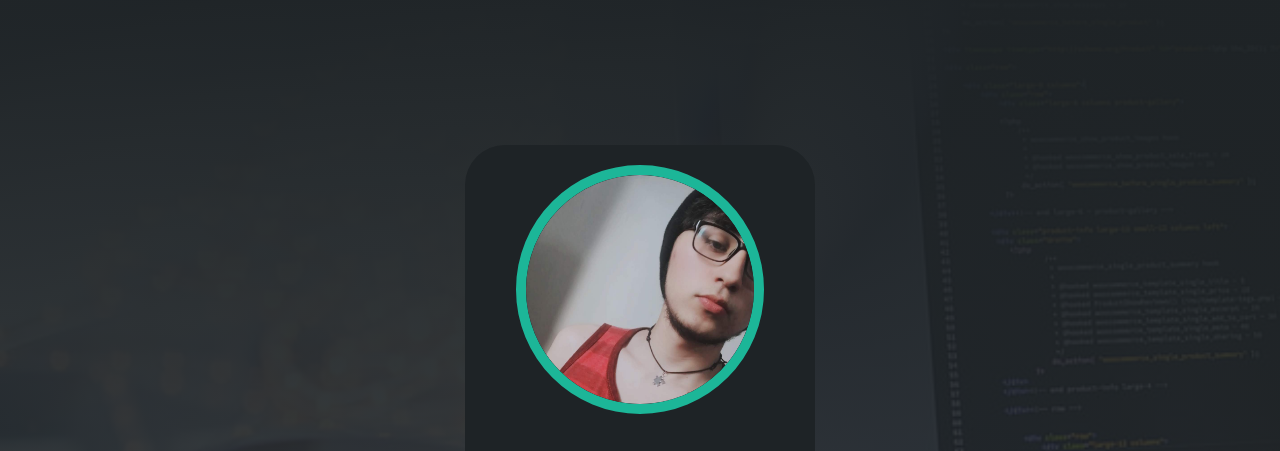
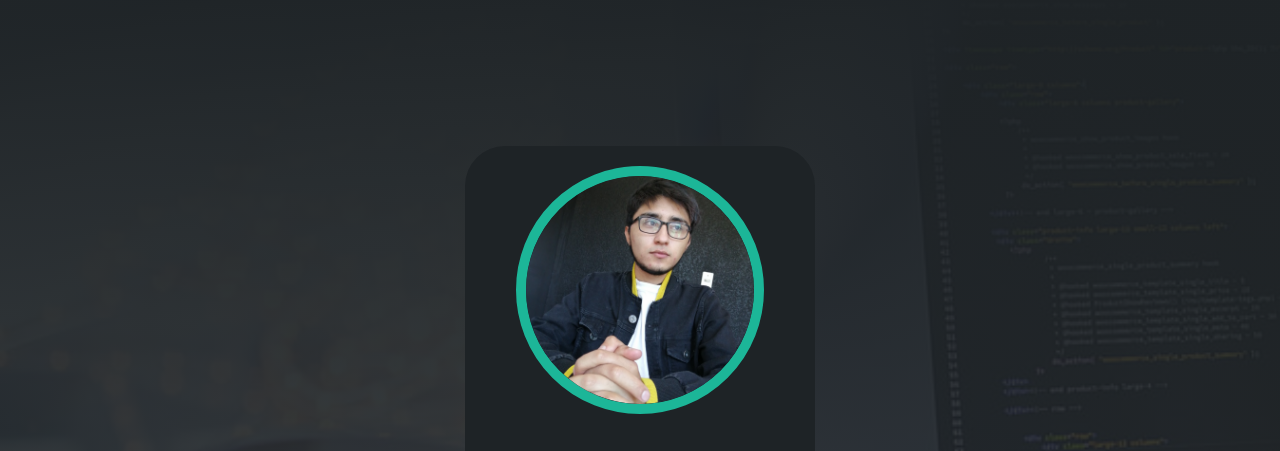
Before and after one commit to Albert-Mon/Albert-Mon.github.io, a plain HTML site: page index.html in a window 1280 px wide. Shown: the part 86-537 px from the top of the page. Drawn offline with nearby package versions, Linux system fonts and the light colour scheme.

Commit message:
Add files via upload

```diff
--- a/index.html
+++ b/index.html
@@ -37,7 +37,7 @@
 	<section id="inicio" class="inicio">
 		<div class="contenido-banner">
 			<div class="contenedor-img">
-				<img src="img/image.png" alt="">
+				<img src="img/mifoto.png" alt="">
 			</div>
 			<h1>MARIO ALBERTO</h1>
 			<h2>Ingeniero en Desarrollo de Software.</h2>
```
Also changed, not shown: img/mifoto.png (added).
